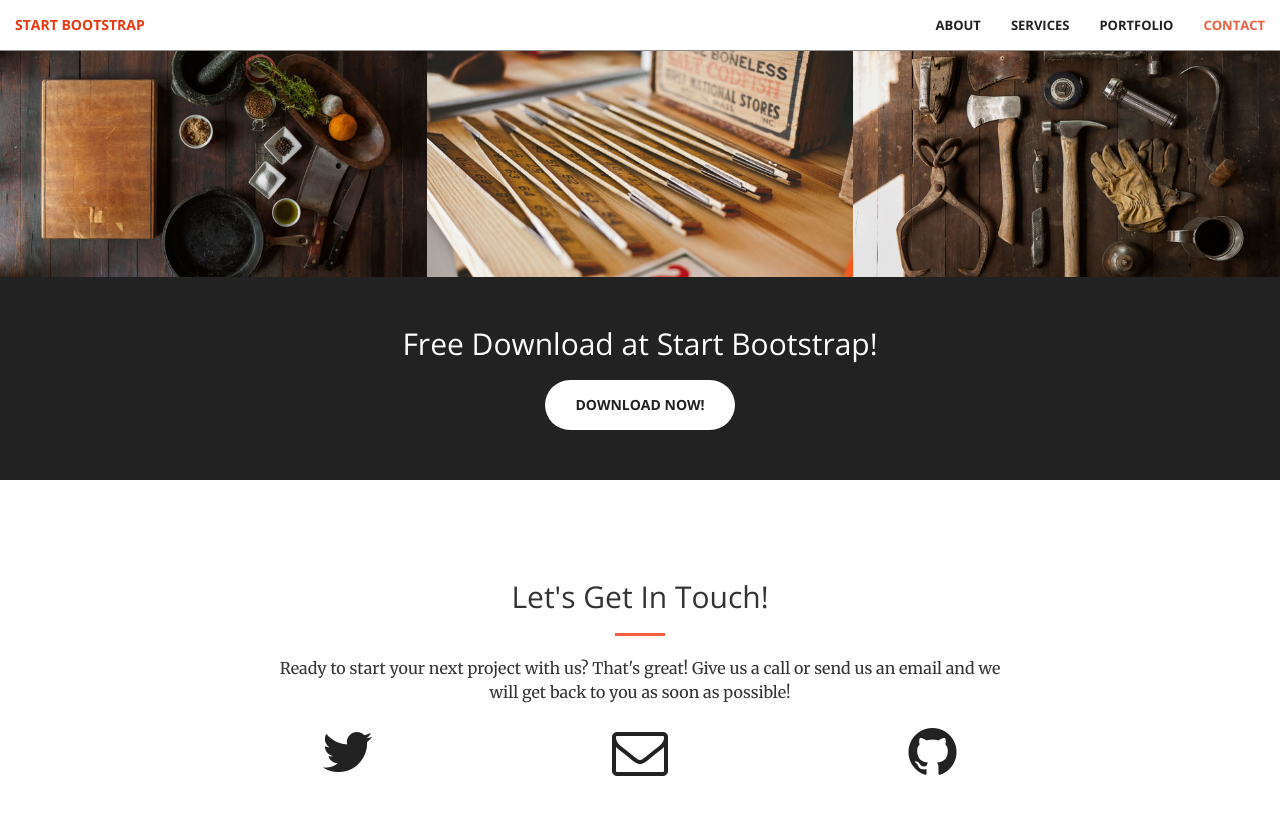
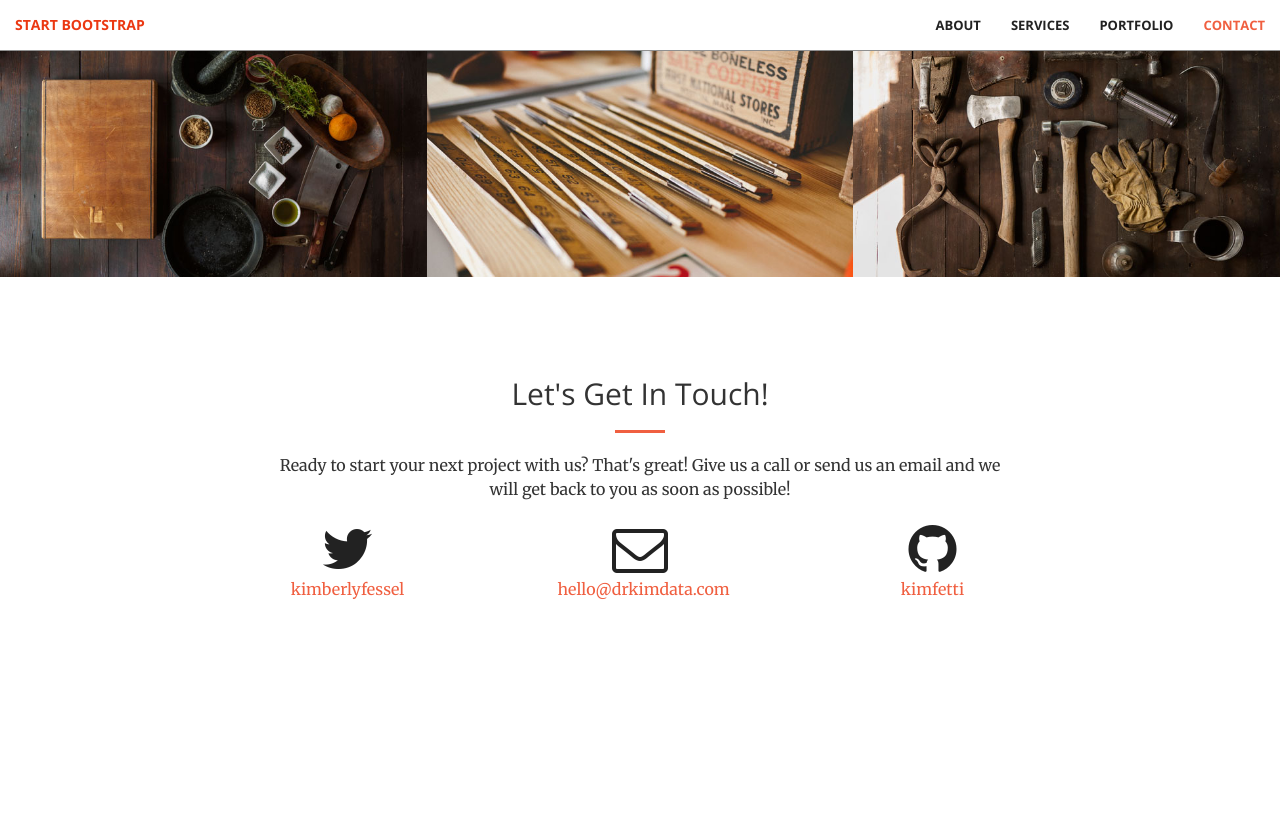
Before and after one commit to drkimdata/drkimdata.github.io, a Jekyll site: the page built from index.html, in a window 1280 px wide and 900 px high, scrolled down 1957 px. Shown: the top 815 px of the window. Built offline with Jekyll 4.4.1, drawn with Linux system fonts in a browser that asks for light colours; after the commit the page ends 2678 px from its top, so only the background shows below that; some of the changed text lies outside the part shown.

Commit message:
update contact info

```diff
--- a/_config.yml
+++ b/_config.yml
@@ -1,12 +1,12 @@
 # Site settings
-title:
-email:
-description: > # this means to ignore newlines until "baseurl:"
+title: Dr Kim Data
+email: hello@drkimdata.com
+description: Data science education and consulting> # this means to ignore newlines until "baseurl:"
 baseurl: "" # the subpath of your site, e.g. /blog/
-url: "" # the base hostname & protocol for your site
+url: "drkimdata.com" # the base hostname & protocol for your site
 
-twitter_username:
-github_username:
+twitter_username: kimberlyfessel
+github_username: kimfetti
 
 # Build settings
 markdown: kramdown
--- a/_includes/header.html
+++ b/_includes/header.html
@@ -1,7 +1,7 @@
 <header>
     <div class="header-content">
         <div class="header-content-inner">
-            <h1>Your Favorite Source of Free Bootstrap Themes</h1>
+            <h1>Data Science Concepts... <br>Made Easy.</h1>
             <hr>
             <p>Start Bootstrap can help you build better websites using the Bootstrap CSS framework! Just download your template and start going, no strings attached!</p>
             <a href="#about" class="btn btn-primary btn-xl page-scroll">Find Out More</a>
--- a/_layouts/front.html
+++ b/_layouts/front.html
@@ -9,7 +9,7 @@
   {% include call-to-action.html %}
   {% include services.html %}
   {% include portfolio.html %}
-  {% include aside.html %}
+<!--  {% include aside.html %} -->
   {% include contact.html %}
   {% include scripts.html %}
 </body>
```
Also changed, not shown: 2 other files.
